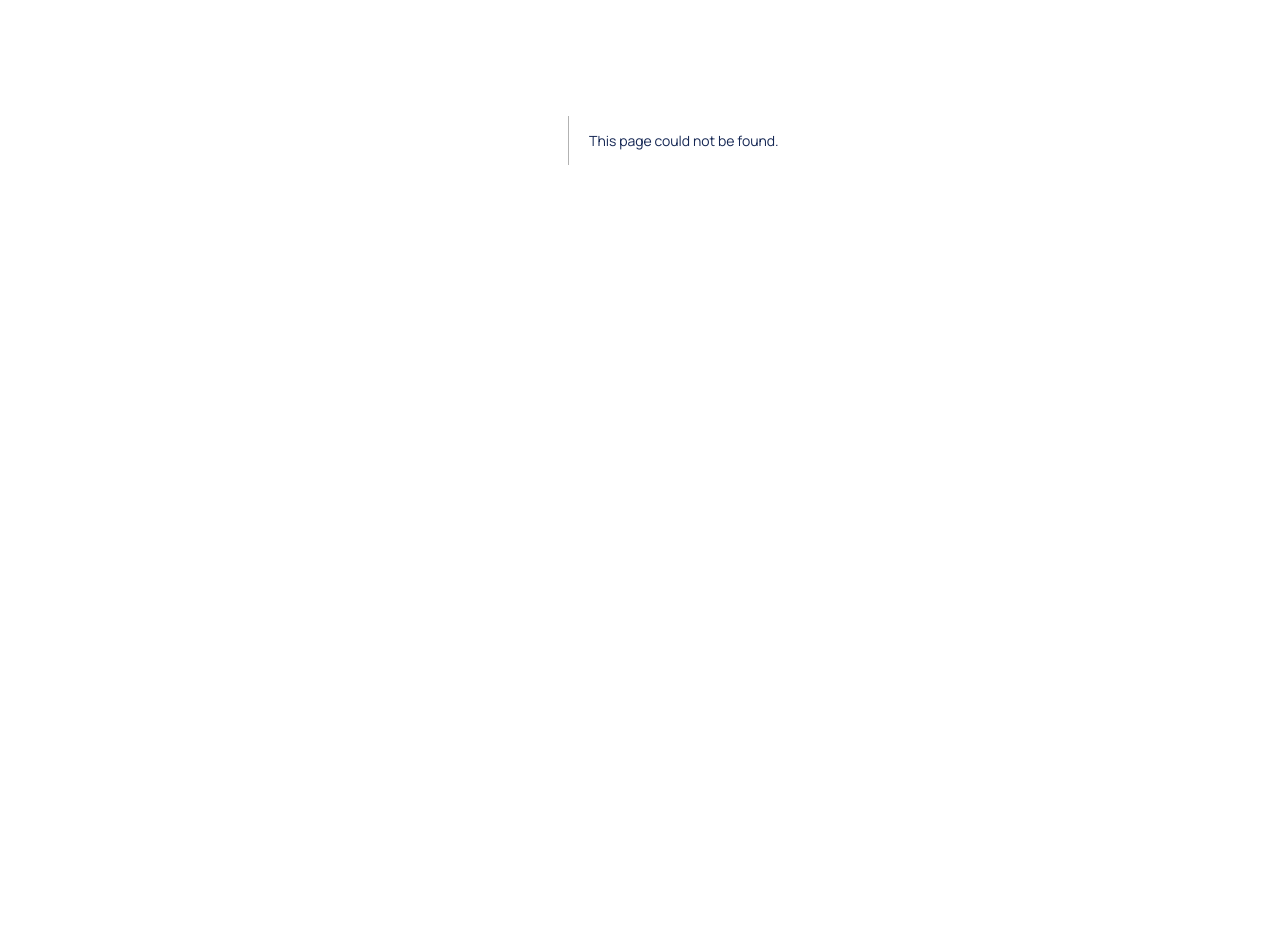
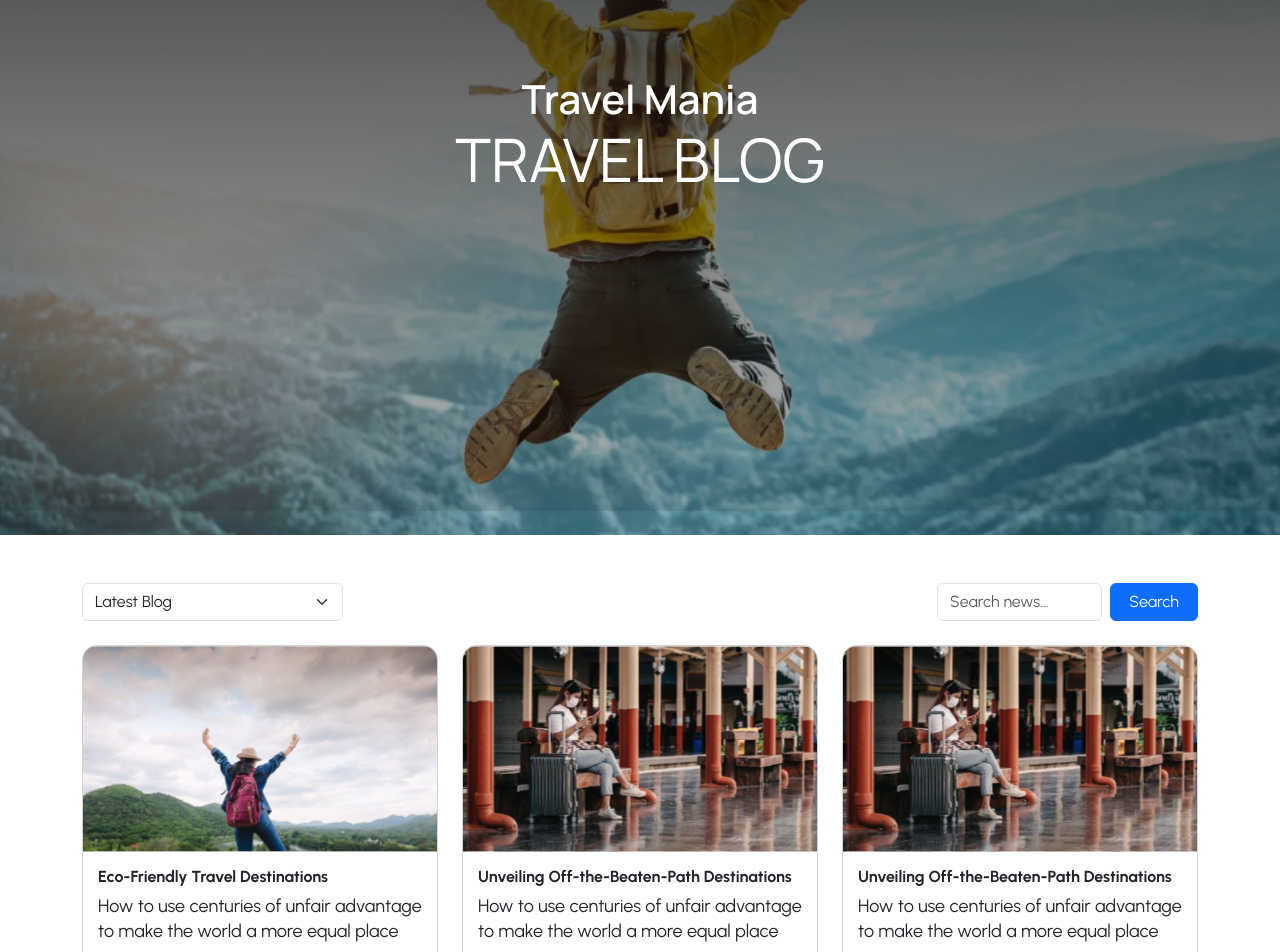
Before and after one commit to afzalimdad9/travel-mania, a Next.js app: page /blogs in a window 1280 px wide. Before the commit this address had no page. Shown: the part 260-1212 px from the top of the page. Before the commit the page ends 800 px from the top, so only its background shows below. Built offline with nearby package versions, Linux system fonts and the light colour scheme.

Commit message:
feat: added blogs page

```diff
--- /dev/null
+++ b/src/Components/BlogList/index.jsx
@@ -0,0 +1,80 @@
+import { Card, Col, Container, Row, Form, Button } from "react-bootstrap";
+import EcoFriendly from "../../../public/images/eco-friendly.svg";
+import UnveilingOff from "../../../public/images/unveiling-off.svg";
+import Image from "next/image";
+
+const blogPosts = [
+  {
+    image: EcoFriendly,
+    title: "Eco-Friendly Travel Destinations",
+    description:
+      "How to use centuries of unfair advantage to make the world a more equal place",
+    date: "2nd January, 2022",
+  },
+  {
+    image: UnveilingOff,
+    title: "Unveiling Off-the-Beaten-Path Destinations",
+    description:
+      "How to use centuries of unfair advantage to make the world a more equal place",
+    date: "2nd January, 2022",
+  },
+  {
+    image: UnveilingOff,
+    title: "Unveiling Off-the-Beaten-Path Destinations",
+    description:
+      "How to use centuries of unfair advantage to make the world a more equal place",
+    date: "2nd January, 2022",
+  },
+];
+
+const BlogList = () => {
+  return (
+    <Container className="mt-5">
+      {/* Dropdown and Search Bar */}
+      <Row className="mb-4">
+        <Col md={3}>
+          <Form.Select>
+            <option>Latest Blog</option>
+            <option value="1">Oldest Blog</option>
+            <option value="2">Most Popular</option>
+          </Form.Select>
+        </Col>
+        <Col md={6}></Col>
+        <Col md={3}>
+          <Form className="d-flex">
+            <Form.Control
+              type="search"
+              placeholder="Search news..."
+              className="me-2"
+            />
+            <Button variant="primary" className="w-50">
+              Search
+            </Button>
+          </Form>
+        </Col>
+      </Row>
+
+      {/* Blog Posts */}
+      <Row>
+        {blogPosts.map((post, index) => (
+          <Col md={4} key={index}>
+            <Card className="mb-5">
+              <Image
+                src={post.image}
+                alt={post.title}
+                className="w-100 object-fit-cover"
+              />
+              <Card.Body>
+                <Card.Title>{post.title}</Card.Title>
+                <Card.Text>{post.description}</Card.Text>
+                <Card.Text className="text-muted">{post.date}</Card.Text>
+              </Card.Body>
+            </Card>
+          </Col>
+        ))}
+      </Row>
+    </Container>
+  );
+};
+
+export default BlogList;
--- /dev/null
+++ b/src/Components/BlogsBanner/index.jsx
@@ -0,0 +1,30 @@
+import Image from "next/image";
+import React from "react";
+
+const index = () => {
+  return (
+    <section className="home-banner-section">
+      <Image
+        src="/images/blogs-banner.png"
+        width={1300}
+        height={800}
+        alt="banner-img"
+      />
+      <div className="home_banner-mn">
+        <div className="container">
+          <div className="row">
+            <div className="col-md-12">
+              <div className="home_banner-txt">
+                <h4>Travel Mania</h4>
+                <h1>Travel Blog</h1>
+                {/* <p>Special offers to suit your plan</p> */}
+              </div>
+            </div>
+          </div>
+        </div>
+      </div>
+    </section>
+  );
+};
+
+export default index;
--- /dev/null
+++ b/src/pages/blogs.jsx
@@ -0,0 +1,40 @@
+import Head from "next/head";
+import BlogsBanner from "../Components/BlogsBanner";
+import Layout from "../layout/index";
+
+import BlogList from "../Components/BlogList";
+import ExploreByInterests from "../Components/ExploreByInterests";
+import RecommendationsSection from "../Components/Recommendations";
+import BannerForm from "../Components/BannerForm/BannerForm";
+import DestinationCard from "../Components/DestinationCard";
+import LocationCard from "../Components/LocationCard";
+import Signin from "../Components/Signin";
+
+const blogs = () => {
+  return (
+    <>
+      <Head>
+        <title>Blogs</title>
+        <meta name="description" content="Generated by create next app" />
+        <meta name="viewport" content="width=device-width, initial-scale=1" />
+        <link rel="icon" href="/favicon.ico" />
+      </Head>
+      <Layout>
+        <BlogsBanner />
+        {/* <BannerForm /> */}
+        {/* <PlaneTrip /> */}
+        {/* <HotelBook /> */}
+        {/* <DestinationCard /> */}
+        {/* <Signin /> */}
+        {/* <ExploreByInterests /> */}
+        {/* <CounterCard /> */}
+        {/* <FlightCard /> */}
+        {/* <LocationCard /> */}
+        {/* <RecommendationsSection /> */}
+        <BlogList />
+      </Layout>
+    </>
+  );
+};
+
+export default blogs;
```
Also changed, not shown: public/images/blogs-banner.png (added).
